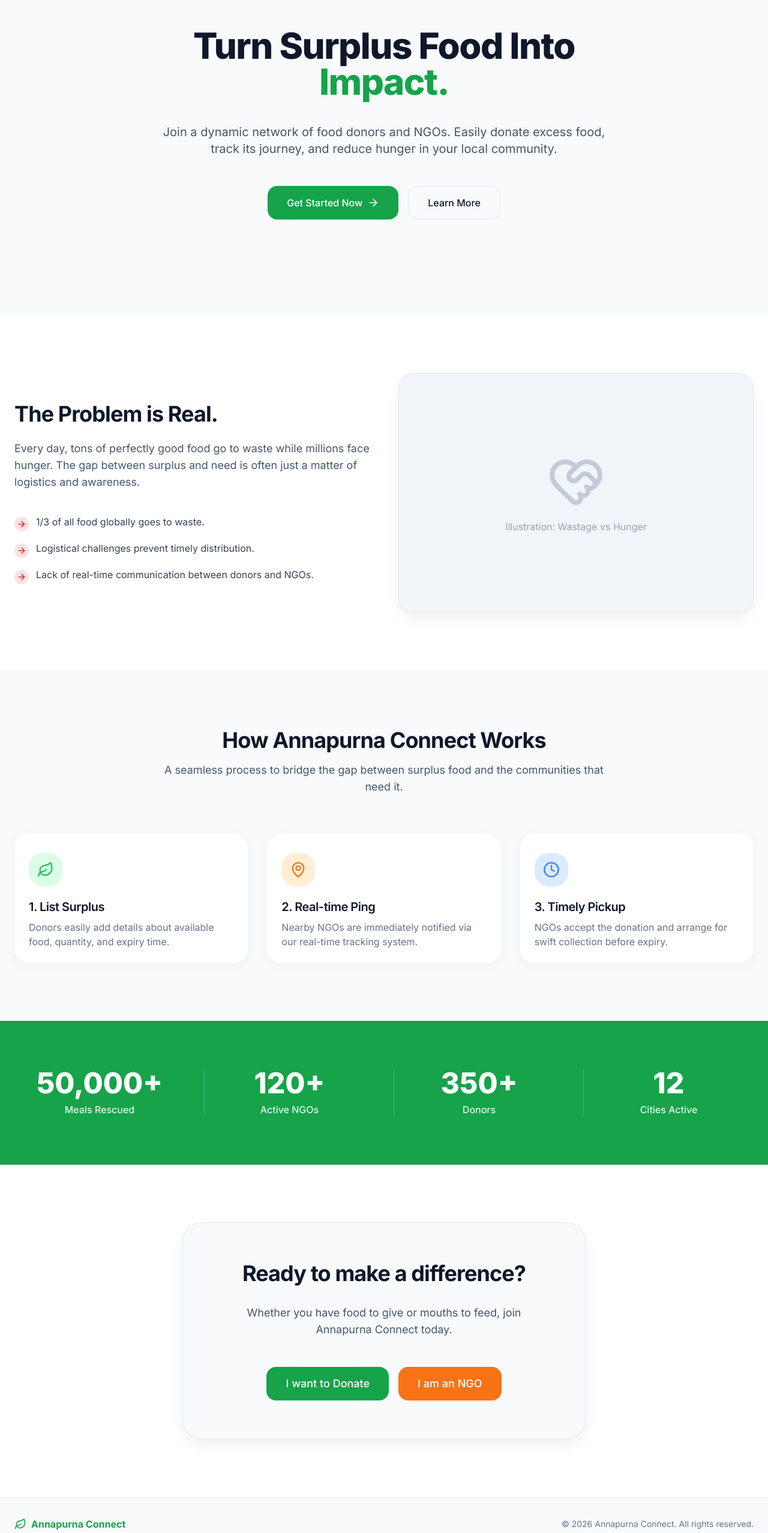
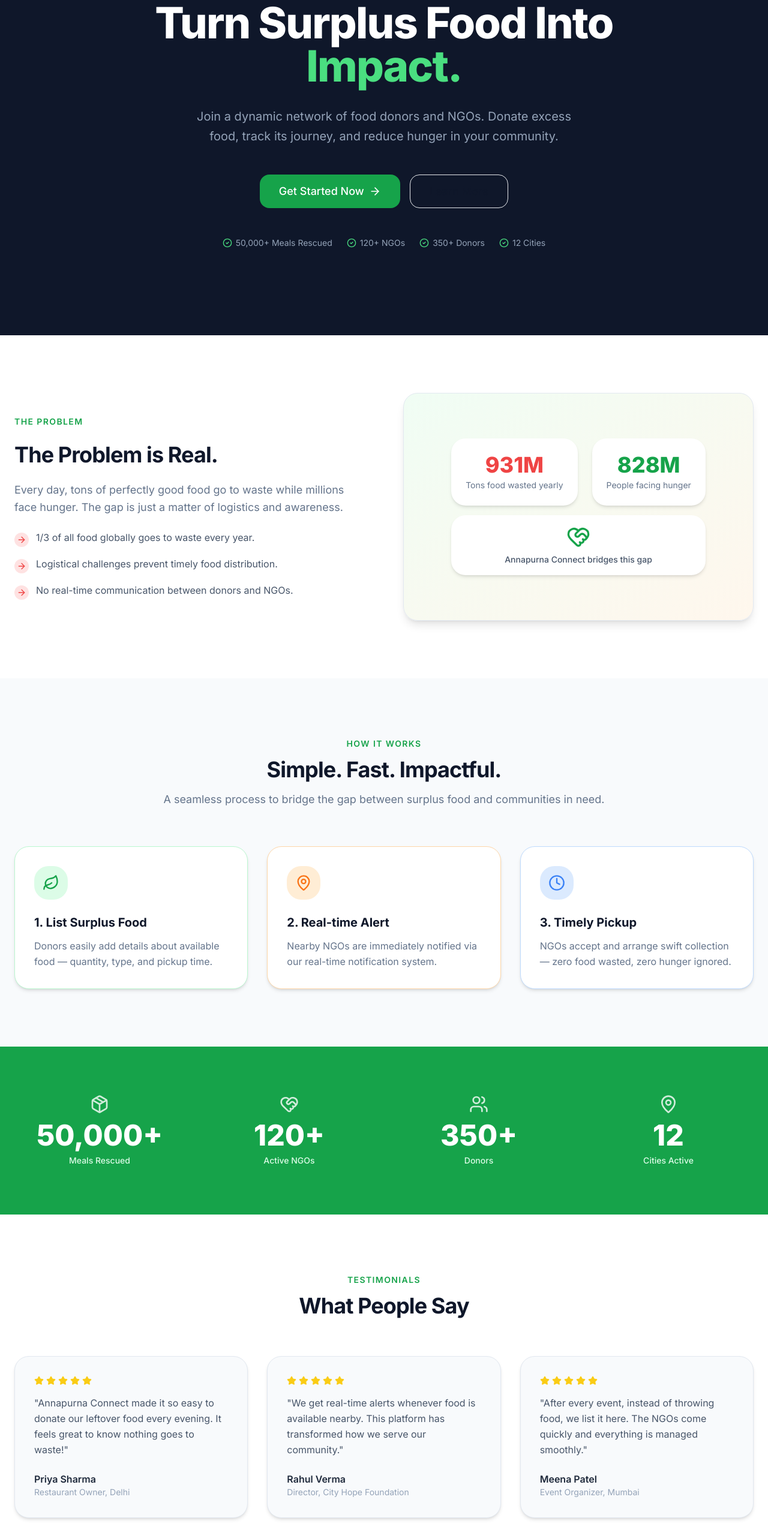
Before and after one commit to Sonakshi9900/Annapurna-Connect-Final, a Next.js app: page / in a window 1280 px wide. Shown: the part 241-2797 px from the top of the page at 60% size. Built offline with nearby package versions, Linux system fonts and the light colour scheme.

Commit message:
Complete homepage redesign - professional UI

```diff
--- a/src/app/page.tsx
+++ b/src/app/page.tsx
@@ -4,84 +4,111 @@ import React from "react";
 import Link from "next/link";
 import { Navbar } from "@/components/layout/Navbar";
 import { Button } from "@/components/ui/Button";
-import { Card, CardContent, CardTitle, CardDescription } from "@/components/ui/Card";
-import { ArrowRight, Leaf, MapPin, Clock, HeartHandshake } from "lucide-react";
+import { ArrowRight, Leaf, MapPin, Clock, HeartHandshake, CheckCircle2, Users, Package, Star } from "lucide-react";
 import { motion } from "framer-motion";
 
 const fadeIn = {
-  hidden: { opacity: 0, y: 20 },
+  hidden: { opacity: 0, y: 30 },
   visible: { opacity: 1, y: 0, transition: { duration: 0.6 } }
 };
 
 export default function LandingPage() {
   return (
-    <div className="flex flex-col min-h-screen bg-slate-50 dark:bg-background">
+    <div className="flex flex-col min-h-screen">
       <Navbar />
+      <main className="flex-1">
 
-      <main className="flex-1">
-        {/* Hero Section */}
-        <section className="relative pt-24 pb-32 lg:pt-36 lg:pb-40 overflow-hidden">
-          <div className="container mx-auto px-4 md:px-6 relative z-10 text-center">
-            <motion.div initial="hidden" animate="visible" variants={fadeIn} className="max-w-3xl mx-auto space-y-8">
-              <div className="inline-flex items-center rounded-full border border-primary/20 bg-primary/10 px-3 py-1 text-sm font-medium text-primary mb-4">
-                <span className="flex h-2 w-2 rounded-full bg-primary mr-2"></span>
+        {/* Hero */}
+        <section className="relative pt-28 pb-36 overflow-hidden bg-slate-900">
+          <div className="absolute inset-0 bg-gradient-to-br from-slate-900 via-slate-800 to-green-950 -z-10" />
+          <div className="absolute top-0 right-0 w-[500px] h-[500px] bg-green-500/10 rounded-full blur-3xl -z-10" />
+          <div className="absolute bottom-0 left-0 w-[400px] h-[400px] bg-green-400/5 rounded-full blur-3xl -z-10" />
+
+          <div className="container mx-auto px-4 md:px-6 text-center">
+            <motion.div initial="hidden" animate="visible" variants={fadeIn} className="max-w-4xl mx-auto space-y-8">
+              <div className="inline-flex items-center rounded-full border border-green-500/30 bg-green-500/10 px-4 py-1.5 text-sm font-medium text-green-400">
+                <span className="flex h-2 w-2 rounded-full bg-green-400 mr-2 animate-pulse"></span>
                 Connecting Donors & NGOs in Real Time
               </div>
-              <h1 className="text-4xl md:text-6xl font-extrabold tracking-tight text-slate-900 dark:text-white pb-2">
-                Turn Surplus Food Into <span className="text-primary">Impact.</span>
+
+              <h1 className="text-5xl md:text-7xl font-extrabold tracking-tight leading-tight text-white">
+                Turn Surplus Food Into{" "}
+                <span className="text-green-400">Impact.</span>
               </h1>
-              <p className="text-lg md:text-xl text-slate-600 dark:text-slate-300 leading-relaxed">
-                Join a dynamic network of food donors and NGOs. Easily donate excess food, track its journey, and reduce hunger in your local community.
+
+              <p className="text-xl text-slate-400 leading-relaxed max-w-2xl mx-auto">
+                Join a dynamic network of food donors and NGOs. Donate excess food, track its journey, and reduce hunger in your community.
               </p>
+
               <div className="flex flex-col sm:flex-row items-center justify-center gap-4 pt-4">
-                <Button size="lg" className="w-full sm:w-auto text-base" asChild>
-                  <Link href="/role-selection">
+                <Button size="lg" asChild>
+                  <Link href="/role-selection" className="flex items-center">
                     Get Started Now
                     <ArrowRight className="ml-2 h-5 w-5" />
                   </Link>
                 </Button>
-                <Button size="lg" variant="outline" className="w-full sm:w-auto text-base" asChild>
+                <Button size="lg" variant="outline" asChild>
                   <Link href="#how-it-works">Learn More</Link>
                 </Button>
               </div>
+
+              <div className="flex flex-wrap items-center justify-center gap-6 pt-4 text-sm text-slate-400">
+                {["50,000+ Meals Rescued", "120+ NGOs", "350+ Donors", "12 Cities"].map((badge, i) => (
+                  <div key={i} className="flex items-center gap-1.5">
+                    <CheckCircle2 className="h-4 w-4 text-green-400" />
+                    <span>{badge}</span>
+                  </div>
+                ))}
+              </div>
             </motion.div>
           </div>
-          <div className="absolute top-1/2 left-1/2 -translate-x-1/2 -translate-y-1/2 w-[800px] h-[800px] bg-primary/20 rounded-full blur-3xl opacity-50 -z-10"></div>
         </section>
 
-        {/* Problem Statement */}
+        {/* Problem */}
         <section id="problem" className="py-24 bg-white dark:bg-slate-900">
           <div className="container mx-auto px-4 md:px-6">
-            <div className="grid md:grid-cols-2 gap-12 items-center">
+            <div className="grid md:grid-cols-2 gap-16 items-center">
               <motion.div initial="hidden" whileInView="visible" viewport={{ once: true }} variants={fadeIn} className="space-y-6">
-                <h2 className="text-3xl md:text-4xl font-bold tracking-tight text-slate-900 dark:text-white">
-                  The Problem is Real.
-                </h2>
-                <p className="text-lg text-slate-600 dark:text-slate-300">
-                  Every day, tons of perfectly good food go to waste while millions face hunger. The gap between surplus and need is often just a matter of logistics and awareness.
+                <span className="text-sm font-semibold text-green-600 uppercase tracking-widest">The Problem</span>
+                <h2 className="text-4xl font-bold tracking-tight text-slate-900 dark:text-white">The Problem is Real.</h2>
+                <p className="text-lg text-slate-500 dark:text-slate-400 leading-relaxed">
+                  Every day, tons of perfectly good food go to waste while millions face hunger. The gap is just a matter of logistics and awareness.
                 </p>
-                <ul className="space-y-4 pt-4">
+                <ul className="space-y-4">
                   {[
-                    "1/3 of all food globally goes to waste.",
-                    "Logistical challenges prevent timely distribution.",
-                    "Lack of real-time communication between donors and NGOs."
+                    "1/3 of all food globally goes to waste every year.",
+                    "Logistical challenges prevent timely food distribution.",
+                    "No real-time communication between donors and NGOs."
                   ].map((item, i) => (
-                    <li key={i} className="flex items-start">
-                      <div className="mr-3 mt-1 bg-red-100 dark:bg-red-900/40 p-1 rounded-full text-red-600">
-                        <ArrowRight className="h-4 w-4" />
+                    <li key={i} className="flex items-start gap-3">
+                      <div className="mt-1 bg-red-100 dark:bg-red-900/30 p-1 rounded-full">
+                        <ArrowRight className="h-4 w-4 text-red-500" />
                       </div>
-                      <span className="text-slate-700 dark:text-slate-200">{item}</span>
+                      <span className="text-slate-600 dark:text-slate-300">{item}</span>
                     </li>
                   ))}
                 </ul>
               </motion.div>
-              <div className="relative h-[400px] rounded-2xl overflow-hidden shadow-soft-lg border border-border bg-slate-100 dark:bg-slate-800 flex items-center justify-center">
-                {/* Placeholder for an Image -> To be replaced with actual image or illustration */}
-                <div className="text-center text-slate-400">
-                  <HeartHandshake className="h-24 w-24 mx-auto mb-4 opacity-50" />
-                  <p>Illustration: Wastage vs Hunger</p>
+
+              <motion.div initial="hidden" whileInView="visible" viewport={{ once: true }} variants={fadeIn}
+                className="relative h-[380px] rounded-3xl overflow-hidden bg-gradient-to-br from-green-50 to-orange-50 dark:from-slate-800 dark:to-slate-700 border border-slate-200 dark:border-slate-600 flex items-center justify-center shadow-lg">
+                <div className="text-center space-y-4 p-8">
+                  <div className="flex justify-center gap-6">
+                    <div className="bg-white dark:bg-slate-700 rounded-2xl p-6 shadow-md text-center">
+                      <p className="text-4xl font-extrabold text-red-500">931M</p>
+                      <p className="text-sm text-slate-500 mt-1">Tons food wasted yearly</p>
+                    </div>
+                    <div className="bg-white dark:bg-slate-700 rounded-2xl p-6 shadow-md text-center">
+                      <p className="text-4xl font-extrabold text-green-600">828M</p>
+                      <p className="text-sm text-slate-500 mt-1">People facing hunger</p>
+                    </div>
+                  </div>
+                  <div className="bg-white dark:bg-slate-700 rounded-2xl p-4 shadow-md">
+                    <HeartHandshake className="h-10 w-10 text-green-600 mx-auto mb-2" />
+                    <p className="text-sm font-medium text-slate-600 dark:text-slate-300">Annapurna Connect bridges this gap</p>
+                  </div>
                 </div>
-              </div>
+              </motion.div>
             </div>
           </div>
         </section>
@@ -89,73 +116,99 @@ export default function LandingPage() {
         {/* How It Works */}
         <section id="how-it-works" className="py-24 bg-slate-50 dark:bg-slate-950">
           <div className="container mx-auto px-4 md:px-6">
-            <div className="text-center max-w-3xl mx-auto mb-16">
-              <h2 className="text-3xl md:text-4xl font-bold tracking-tight text-slate-900 dark:text-white mb-4">
-                How Annapurna Connect Works
-              </h2>
-              <p className="text-lg text-slate-600 dark:text-slate-300">
-                A seamless process to bridge the gap between surplus food and the communities that need it.
-              </p>
-            </div>
+            <motion.div initial="hidden" whileInView="visible" viewport={{ once: true }} variants={fadeIn} className="text-center max-w-3xl mx-auto mb-16">
+              <span className="text-sm font-semibold text-green-600 uppercase tracking-widest">How It Works</span>
+              <h2 className="text-4xl font-bold tracking-tight mt-3 mb-4 text-slate-900 dark:text-white">Simple. Fast. Impactful.</h2>
+              <p className="text-lg text-slate-500 dark:text-slate-400">A seamless process to bridge the gap between surplus food and communities in need.</p>
+            </motion.div>
 
             <div className="grid md:grid-cols-3 gap-8">
               {[
-                { icon: Leaf, title: "1. List Surplus", desc: "Donors easily add details about available food, quantity, and expiry time.", color: "text-green-500", bg: "bg-green-100 dark:bg-green-900/30" },
-                { icon: MapPin, title: "2. Real-time Ping", desc: "Nearby NGOs are immediately notified via our real-time tracking system.", color: "text-orange-500", bg: "bg-orange-100 dark:bg-orange-900/30" },
-                { icon: Clock, title: "3. Timely Pickup", desc: "NGOs accept the donation and arrange for swift collection before expiry.", color: "text-blue-500", bg: "bg-blue-100 dark:bg-blue-900/30" }
+                { icon: Leaf, title: "1. List Surplus Food", desc: "Donors easily add details about available food — quantity, type, and pickup time.", color: "text-green-600", bg: "bg-green-100 dark:bg-green-900/30", border: "border-green-200 dark:border-green-800" },
+                { icon: MapPin, title: "2. Real-time Alert", desc: "Nearby NGOs are immediately notified via our real-time notification system.", color: "text-orange-500", bg: "bg-orange-100 dark:bg-orange-900/30", border: "border-orange-200 dark:border-orange-800" },
+                { icon: Clock, title: "3. Timely Pickup", desc: "NGOs accept and arrange swift collection — zero food wasted, zero hunger ignored.", color: "text-blue-500", bg: "bg-blue-100 dark:bg-blue-900/30", border: "border-blue-200 dark:border-blue-800" }
               ].map((step, i) => (
-                <motion.div key={i} initial="hidden" whileInView="visible" viewport={{ once: true }} transition={{ delay: i * 0.2 }} variants={fadeIn}>
-                  <Card className="h-full border-none shadow-soft relative overflow-hidden group hover:-translate-y-2 transition-transform duration-300">
-                    <CardContent className="pt-8">
-                      <div className={`w-14 h-14 rounded-2xl flex items-center justify-center mb-6 ${step.bg} ${step.color}`}>
-                        <step.icon className="h-7 w-7" />
-                      </div>
-                      <CardTitle className="mb-3">{step.title}</CardTitle>
-                      <CardDescription className="text-base">{step.desc}</CardDescription>
-                    </CardContent>
-                  </Card>
+                <motion.div key={i} initial="hidden" whileInView="visible" viewport={{ once: true }}
+                  variants={{ hidden: { opacity: 0, y: 30 }, visible: { opacity: 1, y: 0, transition: { duration: 0.5, delay: i * 0.15 } } }}>
+                  <div className={`h-full rounded-3xl border ${step.border} bg-white dark:bg-slate-900 p-8 hover:-translate-y-2 transition-transform duration-300 shadow-md`}>
+                    <div className={`w-14 h-14 rounded-2xl flex items-center justify-center mb-6 ${step.bg}`}>
+                      <step.icon className={`h-7 w-7 ${step.color}`} />
+                    </div>
+                    <h3 className="text-xl font-bold mb-3 text-slate-900 dark:text-white">{step.title}</h3>
+                    <p className="text-slate-500 dark:text-slate-400 leading-relaxed">{step.desc}</p>
+                  </div>
                 </motion.div>
               ))}
             </div>
           </div>
         </section>
 
-        {/* Impact Stats */}
-        <section id="impact" className="py-20 bg-primary text-white">
+        {/* Stats */}
+        <section id="impact" className="py-20 bg-green-600">
           <div className="container mx-auto px-4 md:px-6">
-            <div className="grid grid-cols-2 md:grid-cols-4 gap-8 text-center divide-x divide-white/20">
+            <div className="grid grid-cols-2 md:grid-cols-4 gap-8 text-center">
               {[
-                { label: "Meals Rescued", value: "50,000+" },
-                { label: "Active NGOs", value: "120+" },
-                { label: "Donors", value: "350+" },
-                { label: "Cities Active", value: "12" },
+                { icon: Package, label: "Meals Rescued", value: "50,000+" },
+                { icon: HeartHandshake, label: "Active NGOs", value: "120+" },
+                { icon: Users, label: "Donors", value: "350+" },
+                { icon: MapPin, label: "Cities Active", value: "12" },
               ].map((stat, i) => (
-                <div key={i} className="flex flex-col space-y-2">
+                <motion.div key={i} initial="hidden" whileInView="visible" viewport={{ once: true }}
+                  variants={{ hidden: { opacity: 0, scale: 0.8 }, visible: { opacity: 1, scale: 1, transition: { duration: 0.5, delay: i * 0.1 } } }}
+                  className="flex flex-col items-center space-y-2 text-white">
+                  <stat.icon className="h-8 w-8 opacity-80 mb-1" />
                   <span className="text-4xl md:text-5xl font-extrabold">{stat.value}</span>
-                  <span className="text-primary-light font-medium">{stat.label}</span>
-                </div>
+                  <span className="text-green-100 font-medium text-sm">{stat.label}</span>
+                </motion.div>
+              ))}
+            </div>
+          </div>
+        </section>
+
+        {/* Testimonials */}
+        <section className="py-24 bg-white dark:bg-slate-900">
+          <div className="container mx-auto px-4 md:px-6">
+            <motion.div initial="hidden" whileInView="visible" viewport={{ once: true }} variants={fadeIn} className="text-center mb-16">
+              <span className="text-sm font-semibold text-green-600 uppercase tracking-widest">Testimonials</span>
+              <h2 className="text-4xl font-bold tracking-tight mt-3 text-slate-900 dark:text-white">What People Say</h2>
+            </motion.div>
+            <div className="grid md:grid-cols-3 gap-8">
+              {[
+                { name: "Priya Sharma", role: "Restaurant Owner, Delhi", text: "Annapurna Connect made it so easy to donate our leftover food every evening. It feels great to know nothing goes to waste!" },
+                { name: "Rahul Verma", role: "Director, City Hope Foundation", text: "We get real-time alerts whenever food is available nearby. This platform has transformed how we serve our community." },
+                { name: "Meena Patel", role: "Event Organizer, Mumbai", text: "After every event, instead of throwing food, we list it here. The NGOs come quickly and everything is managed smoothly." },
+              ].map((t, i) => (
+                <motion.div key={i} initial="hidden" whileInView="visible" viewport={{ once: true }}
+                  variants={{ hidden: { opacity: 0, y: 20 }, visible: { opacity: 1, y: 0, transition: { delay: i * 0.15 } } }}
+                  className="bg-slate-50 dark:bg-slate-800 rounded-3xl p-8 border border-slate-200 dark:border-slate-700 shadow-md">
+                  <div className="flex gap-1 mb-4">
+                    {[...Array(5)].map((_, j) => <Star key={j} className="h-4 w-4 fill-yellow-400 text-yellow-400" />)}
+                  </div>
+                  <p className="text-slate-600 dark:text-slate-300 leading-relaxed mb-6">"{t.text}"</p>
+                  <div>
+                    <p className="font-semibold text-slate-800 dark:text-slate-100">{t.name}</p>
+                    <p className="text-sm text-slate-400">{t.role}</p>
+                  </div>
+                </motion.div>
               ))}
             </div>
           </div>
         </section>
 
         {/* CTA */}
-        <section className="py-24 bg-white dark:bg-slate-900">
+        <section className="py-24 bg-slate-50 dark:bg-slate-950">
           <div className="container mx-auto px-4 md:px-6 text-center">
-            <motion.div initial="hidden" whileInView="visible" viewport={{ once: true }} variants={fadeIn} className="max-w-2xl mx-auto space-y-8 bg-slate-50 dark:bg-slate-800 rounded-[2rem] p-10 md:p-16 shadow-soft-lg border border-border">
-              <h2 className="text-3xl md:text-4xl font-bold tracking-tight text-slate-900 dark:text-white">
-                Ready to make a difference?
-              </h2>
-              <p className="text-lg text-slate-600 dark:text-slate-300">
-                Whether you have food to give or mouths to feed, join Annapurna Connect today.
-              </p>
-              <div className="flex flex-col sm:flex-row justify-center gap-4 pt-4">
-                <Button size="lg" className="w-full sm:w-auto" asChild>
-                  <Link href="/signup?role=donor">I want to Donate</Link>
-                </Button>
-                <Button size="lg" variant="secondary" className="w-full sm:w-auto" asChild>
-                  <Link href="/signup?role=ngo">I am an NGO</Link>
-                </Button>
+            <motion.div initial="hidden" whileInView="visible" viewport={{ once: true }} variants={fadeIn}
+              className="max-w-2xl mx-auto bg-gradient-to-br from-green-600 to-green-800 rounded-3xl p-12 shadow-xl text-white space-y-6">
+              <h2 className="text-4xl font-bold">Ready to make a difference?</h2>
+              <p className="text-green-100 text-lg">Whether you have food to give or mouths to feed — join Annapurna Connect today.</p>
+              <div className="flex flex-col sm:flex-row justify-center gap-4">
+                <Link href="/signup?role=donor" className="bg-white text-green-700 font-semibold px-8 py-3 rounded-xl hover:bg-green-50 transition-colors">
+                  I want to Donate
+                </Link>
+                <Link href="/signup?role=ngo" className="border-2 border-white text-white font-semibold px-8 py-3 rounded-xl hover:bg-white/10 transition-colors">
+                  I am an NGO
+                </Link>
               </div>
             </motion.div>
           </div>
@@ -163,15 +216,20 @@ export default function LandingPage() {
       </main>
 
       {/* Footer */}
-      <footer className="border-t border-border bg-slate-50 dark:bg-background py-8">
-        <div className="container mx-auto px-4 md:px-6 flex flex-col md:flex-row items-center justify-between gap-4">
-          <div className="flex items-center gap-2 text-primary font-bold">
-            <Leaf className="h-5 w-5" />
-            <span>Annapurna Connect</span>
+      <footer className="border-t border-slate-200 dark:border-slate-800 bg-white dark:bg-slate-900 py-10">
+        <div className="container mx-auto px-4 md:px-6">
+          <div className="flex flex-col md:flex-row items-center justify-between gap-6">
+            <div className="flex items-center gap-2 text-green-600 font-bold text-xl">
+              <Leaf className="h-6 w-6" />
+              <span>Annapurna Connect</span>
+            </div>
+            <div className="flex gap-6 text-sm text-slate-500 dark:text-slate-400">
+              <Link href="#problem" className="hover:text-green-600 transition-colors">The Problem</Link>
+              <Link href="#how-it-works" className="hover:text-green-600 transition-colors">How it Works</Link>
+              <Link href="#impact" className="hover:text-green-600 transition-colors">Our Impact</Link>
+            </div>
+            <p className="text-sm text-slate-400">© {new Date().getFullYear()} Annapurna Connect. All rights reserved.</p>
           </div>
-          <p className="text-sm text-slate-500">
-            © {new Date().getFullYear()} Annapurna Connect. All rights reserved.
-          </p>
         </div>
       </footer>
     </div>
```
